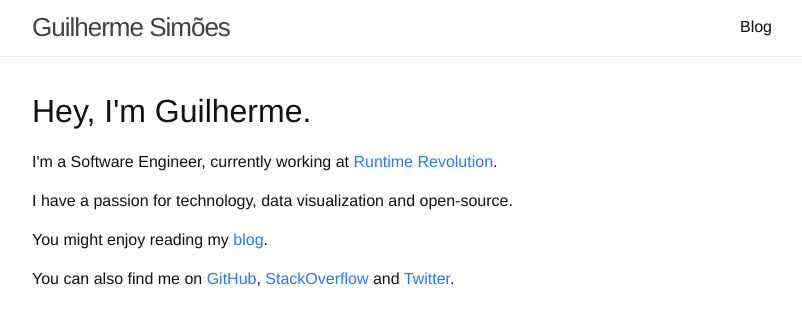
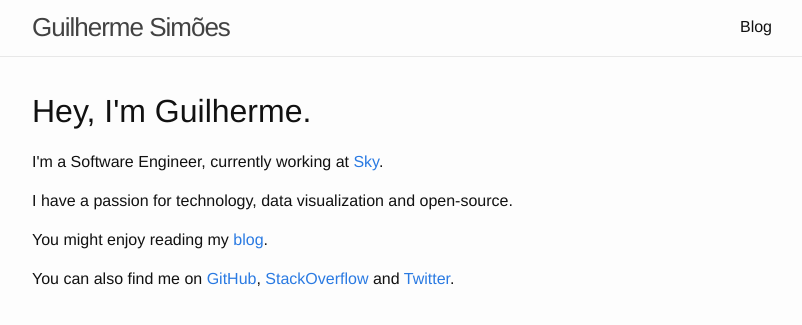
Before and after one commit to guilhermesimoes/guilhermesimoes.github.io, a Jekyll site: the page built from _pages/home.html, in a window 1280 px wide, cut to the strip 0-332 px from the top of the page. Shown: the top 325 px of the strip, without its empty margins (238-1040 px from the left). Built offline with Jekyll 4.4.1, drawn with Linux system fonts in a browser that asks for light colours.

Commit message:
Update home page to reflect current developments in my life :D

```diff
--- a/_pages/home.html
+++ b/_pages/home.html
@@ -7,7 +7,7 @@ permalink: /
 <div class="home">
   <h1>Hey, I'm Guilherme.</h1>
 
-  <p>I'm a Software Engineer, currently working at <a href="http://www.runtime-revolution.com/">Runtime Revolution</a>.</p>
+  <p>I'm a Software Engineer, currently working at <a href="https://www.sky.com/">Sky</a>.</p>
 
   <p>I have a passion for technology, data visualization and open-source.</p>
 
```
